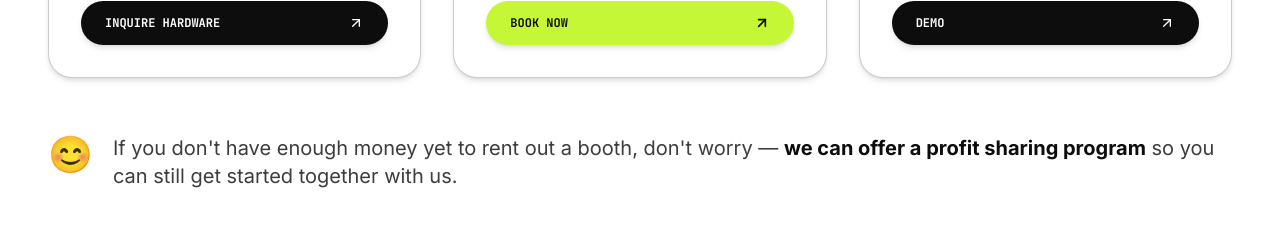
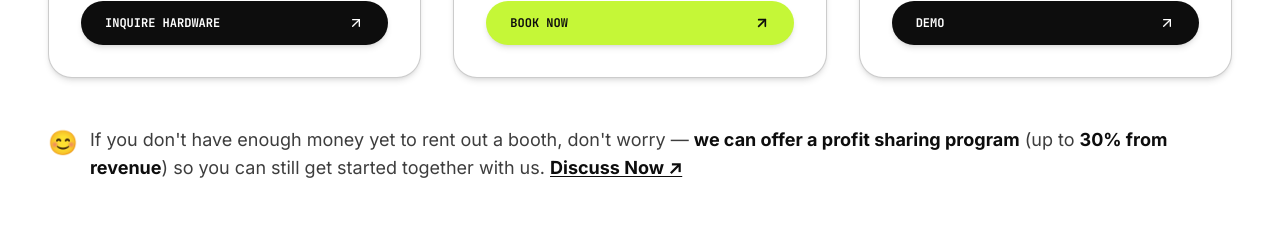
Before and after one commit to EvanKristianPratama/picobooth, a React (Vite) app: page / in a window 1280 px wide. Shown: the part 2160-2400 px from the top of the page. Built offline with nearby package versions, Linux system fonts and the light colour scheme; a web font is replaced by a local one.

Commit message:
Update profit sharing to 30% from revenue, simplify text layout

```diff
--- a/src/components/ServicesSection.tsx
+++ b/src/components/ServicesSection.tsx
@@ -188,12 +188,20 @@ export const ServicesSection: React.FC = () => {
         </div>
 
         {/* Profit Sharing Notice */}
-        <div className="mt-14 flex flex-col sm:flex-row items-center sm:items-start gap-4 sm:gap-5">
-          <span className="text-4xl">😊</span>
-          <p className="text-[#0d0d0d]/80 text-lg sm:text-xl font-sans leading-relaxed text-center sm:text-left">
+        <div className="mt-12 flex items-start gap-3">
+          <span className="text-2xl leading-snug">😊</span>
+          <p className="text-[#0d0d0d]/80 text-base sm:text-lg font-sans leading-relaxed">
             If you don't have enough money yet to rent out a booth, don't worry —{' '}
             <span className="font-bold text-[#0d0d0d]">we can offer a profit sharing program</span>{' '}
-            so you can still get started together with us.
+            (up to <span className="font-bold text-[#0d0d0d]">30% from revenue</span>) so you can still get started together with us.{' '}
+            <a
+              href="https://wa.me/6287779511667?text=Halo%20Pico%20Strips%2C%20saya%20ingin%20diskusi%20tentang%20program%20profit%20sharing"
+              target="_blank"
+              rel="noopener noreferrer"
+              className="font-bold text-[#0d0d0d] underline underline-offset-2 hover:text-[#c5f737] transition-colors"
+            >
+              Discuss Now ↗
+            </a>
           </p>
         </div>
 
```
